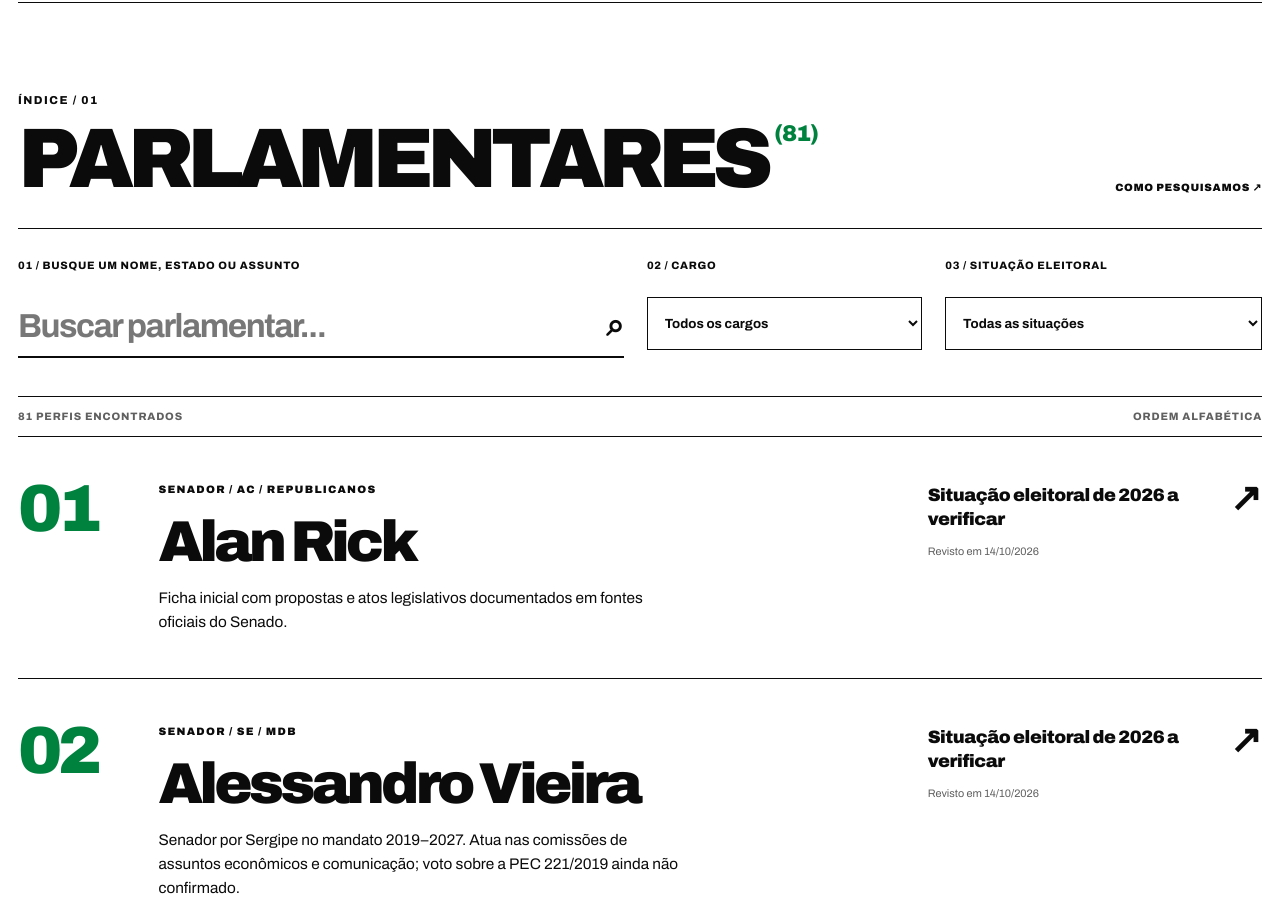
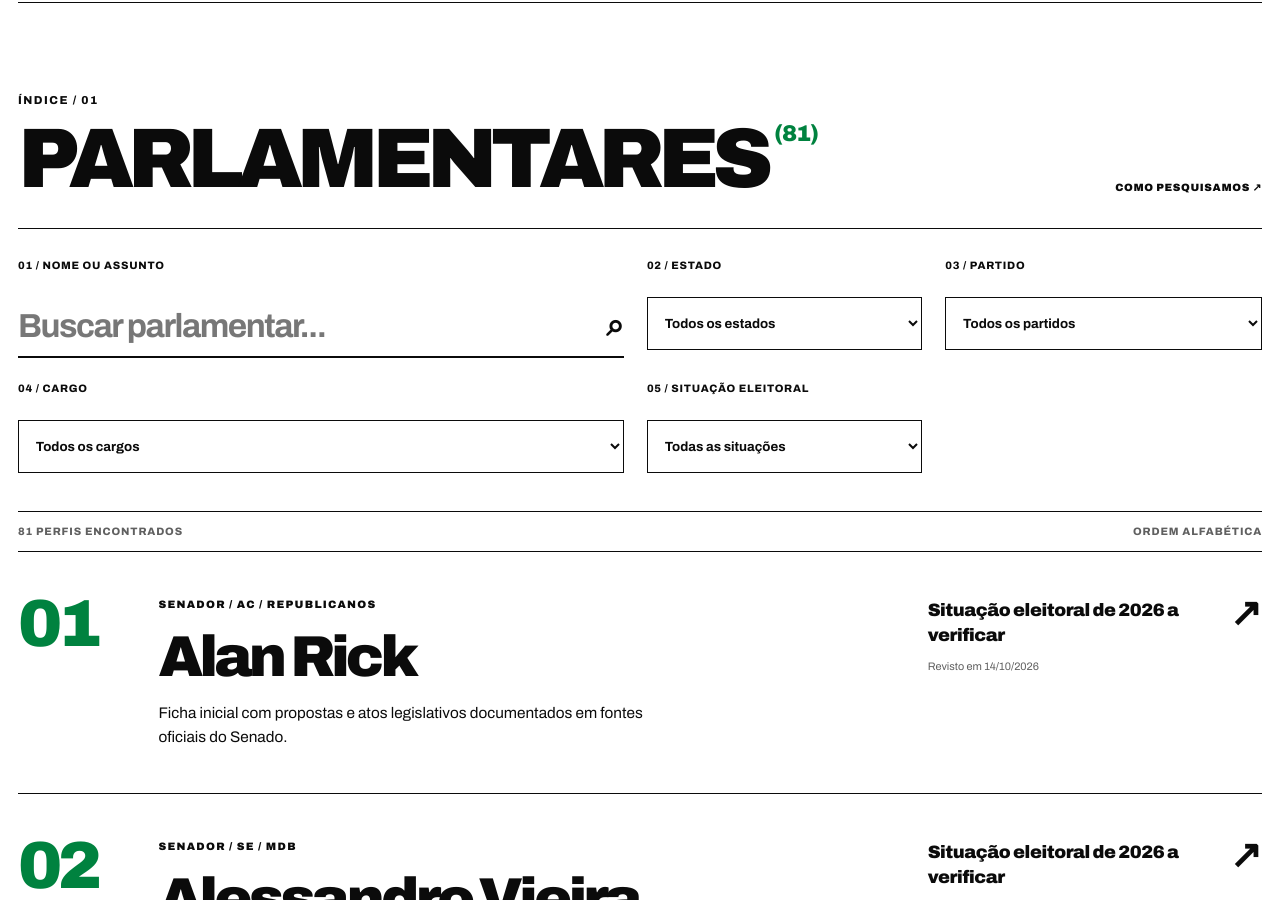
Before and after one commit to leorruas/senadores-deputados, a Jekyll site: the page built from index.html, in a window 1280 px wide and 900 px high, scrolled down 719 px. Built offline with Jekyll 4.4.1, drawn with Linux system fonts in a browser that asks for light colours.

Commit message:
feat: adiciona seletores de estado e partido no indice de parlamentares

```diff
--- a/index.html
+++ b/index.html
@@ -4,6 +4,8 @@ title: Parlamentares
 permalink: /
 ---
 {% assign perfis = site.pages | where: "layout", "perfil" | sort: "nome" %}
+{% assign estados = perfis | map: "uf" | uniq | sort %}
+{% assign partidos = perfis | map: "partido" | uniq | sort %}
 <section class="home-hero" aria-labelledby="titulo-inicial">
   <div class="home-hero__eyebrow">
     <p class="sobretitulo">Arquivo parlamentar / Brasil</p>
@@ -27,7 +29,7 @@ permalink: /
 
   <div class="filtros" role="search">
     <div class="campo-busca">
-      <label for="busca">01 / Busque um nome, estado ou assunto</label>
+      <label for="busca">01 / Nome ou assunto</label>
       <div class="campo-busca__linha">
         <input id="busca" type="search" placeholder="Buscar parlamentar..." autocomplete="off" aria-describedby="resultado-contagem">
         <button type="button" id="limpar-busca" class="limpar-busca" hidden>LIMPAR</button>
@@ -35,20 +37,34 @@ permalink: /
       </div>
     </div>
     <div class="campo-filtro">
-      <label for="cargo">02 / Cargo</label>
+      <label for="uf">02 / Estado</label>
+      <select id="uf">
+        <option value="">Todos os estados</option>
+        {% for estado in estados %}{% if estado != empty and estado != nil %}<option value="{{ estado | escape }}">{{ estado | escape }}</option>{% endif %}{% endfor %}
+      </select>
+    </div>
+    <div class="campo-filtro">
+      <label for="partido">03 / Partido</label>
+      <select id="partido">
+        <option value="">Todos os partidos</option>
+        {% for sigla in partidos %}{% if sigla != empty and sigla != nil %}<option value="{{ sigla | escape }}">{{ sigla | escape }}</option>{% endif %}{% endfor %}
+      </select>
+    </div>
+    <div class="campo-filtro">
+      <label for="cargo">04 / Cargo</label>
       <select id="cargo"><option value="">Todos os cargos</option><option value="senador">Senado</option><option value="deputado">Câmara</option></select>
     </div>
     <div class="campo-filtro">
-      <label for="situacao">03 / Situação eleitoral</label>
+      <label for="situacao">05 / Situação eleitoral</label>
       <select id="situacao"><option value="">Todas as situações</option><option value="Não reeleito em 2026">Não reeleitos em 2026</option><option value="Reeleito em 2026">Reeleitos em 2026</option><option value="Mandato até 2031">Mandatos até 2031</option><option value="A verificar">A verificar</option></select>
     </div>
   </div>
 
-  <div class="resultado-barra"><p id="resultado-contagem" class="resultado-contagem" role="status" aria-live="polite">{{ perfis | size }} perfis encontrados</p><span>Ordem alfabética</span></div>
+  <div class="resultado-barra"><p id="resultado-contagem" class="resultado-contagem" role="status" aria-live="polite">{{ perfis | size }} perfis encontrados</p><div class="resultado-barra__acoes"><button type="button" id="limpar-filtros" class="limpar-filtros" hidden>LIMPAR FILTROS ×</button><span>Ordem alfabética</span></div></div>
 
   <div class="lista-perfis" id="lista-perfis">
   {% for pessoa in perfis %}
-    <a class="cartao-perfil" href="{{ pessoa.url | relative_url }}" data-busca="{{ pessoa.nome | escape }} {{ pessoa.partido | escape }} {{ pessoa.uf | escape }} {{ pessoa.temas | join: ' ' | escape }} {{ pessoa.resumo | escape }}" data-cargo="{{ pessoa.cargo | downcase | escape }}" data-situacao="{{ pessoa.categoria_eleitoral | default: pessoa.situacao | escape }}">
+    <a class="cartao-perfil" href="{{ pessoa.url | relative_url }}" data-busca="{{ pessoa.nome | escape }} {{ pessoa.partido | escape }} {{ pessoa.uf | escape }} {{ pessoa.temas | join: ' ' | escape }} {{ pessoa.resumo | escape }}" data-uf="{{ pessoa.uf | escape }}" data-partido="{{ pessoa.partido | escape }}" data-cargo="{{ pessoa.cargo | downcase | escape }}" data-situacao="{{ pessoa.categoria_eleitoral | default: pessoa.situacao | escape }}">
       <span class="cartao-numero" aria-hidden="true">{{ forloop.index | prepend: '0' | slice: -2, 2 }}</span>
       <div class="cartao-principal">
         <p class="cartao-topo">{{ pessoa.cargo | upcase | escape }} / {{ pessoa.uf | escape }} / {{ pessoa.partido | escape }}</p>
@@ -60,6 +76,6 @@ permalink: /
     </a>
   {% endfor %}
   </div>
-  <p id="sem-resultados" class="sem-resultados" hidden>Nenhum perfil encontrado. Tente outro nome, estado ou tema.</p>
+  <p id="sem-resultados" class="sem-resultados" hidden>Nenhum perfil encontrado. Tente outra busca ou combinação de filtros.</p>
   <div class="catalogo-fim"><span>Fim do índice</span><span>Novas fichas são adicionadas ao arquivo</span></div>
 </section>
```
